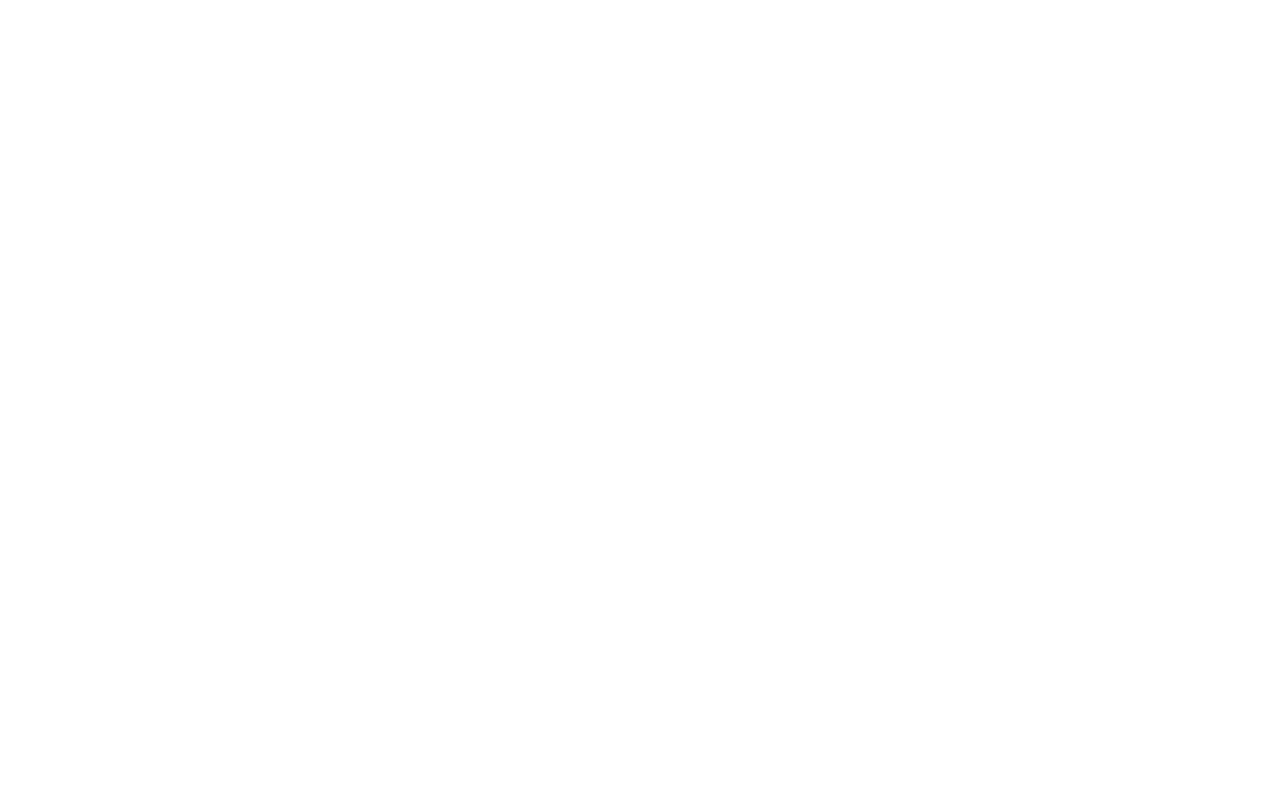
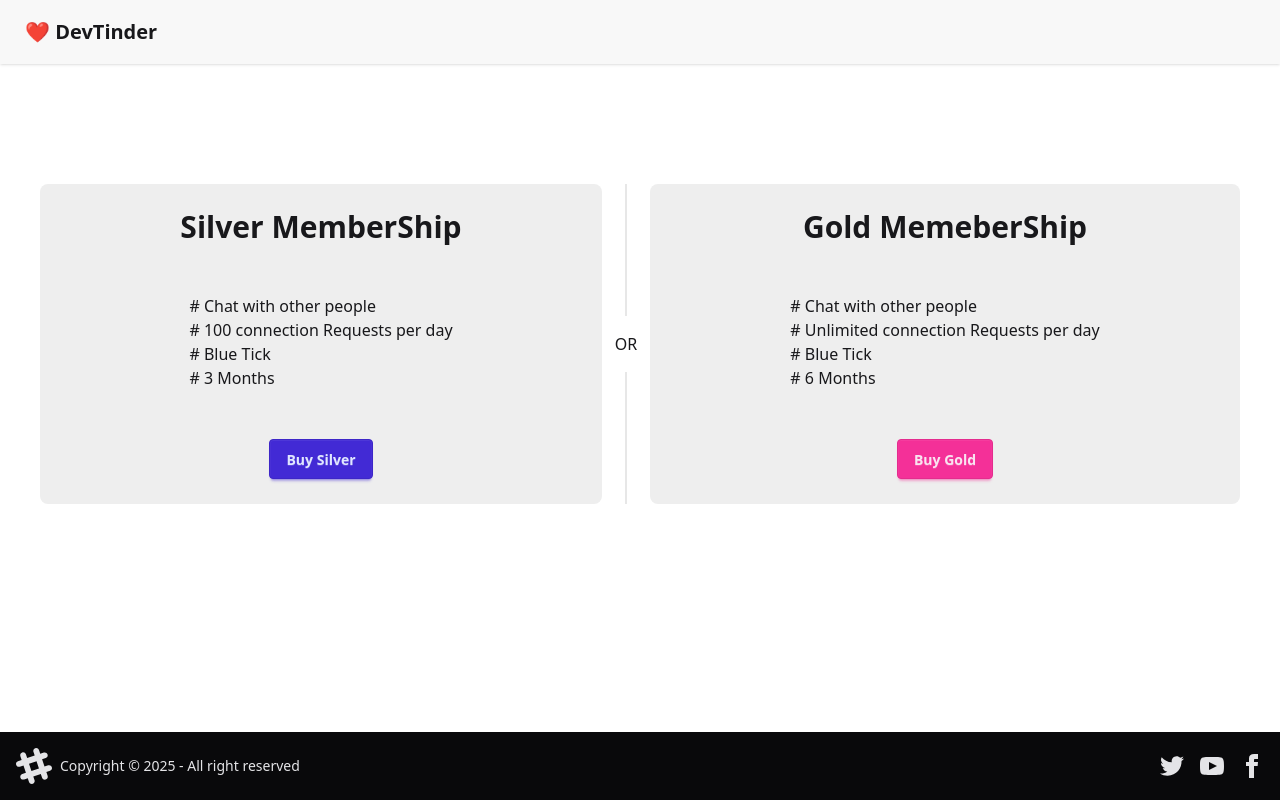
Before and after one commit to singhvi1/DevTinder_F, a React (Vite) app: page /premium in a window 1280 px wide. Before the commit this address had no page. Built offline with nearby package versions, Linux system fonts and the light colour scheme; no server answers.

Commit message:
feat: Implement Premium membership page with Razorpay integration and update Navbar

```diff
--- a/index.html
+++ b/index.html
@@ -12,6 +12,8 @@
       window.cronitor = window.cronitor || function () { (window.cronitor.q = window.cronitor.q || []).push(arguments); };
       cronitor('config', { clientKey: '2a3fd19936c784aca8c8e8c051f07a6e' });
     </script>
+    <!-- Razerpay -->
+    <script src="https://checkout.razorpay.com/v1/checkout.js"></script>
 
   </head>
 
--- a/src/App.jsx
+++ b/src/App.jsx
@@ -9,6 +9,7 @@
 import Connections from "./components/Connections";
 import Requests from "./components/Requests";
 import SignUp from "./components/SignUp";
+import Premium from "./components/Premium";
 
 function App() {
   return (
@@ -23,6 +24,7 @@
               <Route path="/connections" element={<Connections />} />
               <Route path="/requests" element={<Requests />} />
               <Route path="/signup" element={<SignUp />} />
+              <Route path="/premium" element={<Premium />} />
             </Route>
           </Routes>
         </BrowserRouter>
--- a/src/components/Navbar.jsx
+++ b/src/components/Navbar.jsx
@@ -61,6 +61,9 @@
                 <NavLink to="/requests">Requests</NavLink>
               </li>
               <li>
+                <NavLink to="/premium">Premium</NavLink>
+              </li>
+              <li>
                 <NavLink onClick={handleLogout}>Logout</NavLink>
               </li>
             </ul>
--- /dev/null
+++ b/src/components/Premium.jsx
@@ -0,0 +1,72 @@
+import axios from "axios";
+import { BASE_URL } from "../utils/constant";
+
+const Premium = () => {
+  const handleBuyClick = async (type) => {
+    const order = await axios.post(
+      BASE_URL + "/payment/create",
+      { memberShipType: type },
+      { withCredentials: true }
+    );
+    //now it should open Razorpay dialog box
+    const { keyId, amount, currency, notes, orderId } = order.data.data;
+    const options = {
+      key: keyId,
+      amount: amount,
+      currency: currency,
+      name: notes?.firstName,
+      description: "Connect to other developers",
+      order_id: orderId,
+      callback_url: "http://localhost:3000/payment-success",
+      prefill: {
+        name: notes?.firstName,
+        email: notes?.email,
+      },
+      theme: {
+        color: "#F37254",
+      },
+    };
+    const rzp = new window.Razorpay(options);
+    rzp.open();
+    console.log(order);
+  };
+  return (
+    <div className="flex justify-center  m-10 py-20">
+      <div className="flex w-full flex-col lg:flex-row">
+        <div className="card bg-base-300 rounded-box grid h-80  grow place-items-center">
+          <h1 className="font-bold text-3xl ">Silver MemberShip</h1>
+          <ul>
+            <li># Chat with other people</li>
+            <li># 100 connection Requests per day</li>
+            <li># Blue Tick</li>
+            <li># 3 Months</li>
+          </ul>
+          <button
+            className="btn btn-primary"
+            onClick={() => handleBuyClick("silver")}
+          >
+            Buy Silver
+          </button>
+        </div>
+        <div className="divider lg:divider-horizontal">OR</div>
+        <div className="card bg-base-300 rounded-box grid h-80 grow place-items-center">
+          <h2 className="text-3xl font-bold">Gold MemeberShip</h2>
+          <ul>
+            <li># Chat with other people</li>
+            <li># Unlimited connection Requests per day</li>
+            <li># Blue Tick</li>
+            <li># 6 Months</li>
+          </ul>
+          <button
+            className="btn btn-secondary"
+            onClick={() => handleBuyClick("gold")}
+          >
+            Buy Gold
+          </button>
+        </div>
+      </div>
+    </div>
+  );
+};
+
+export default Premium;
```
Also changed, not shown: 1 other file (tests, documents, lock files or other folders).
